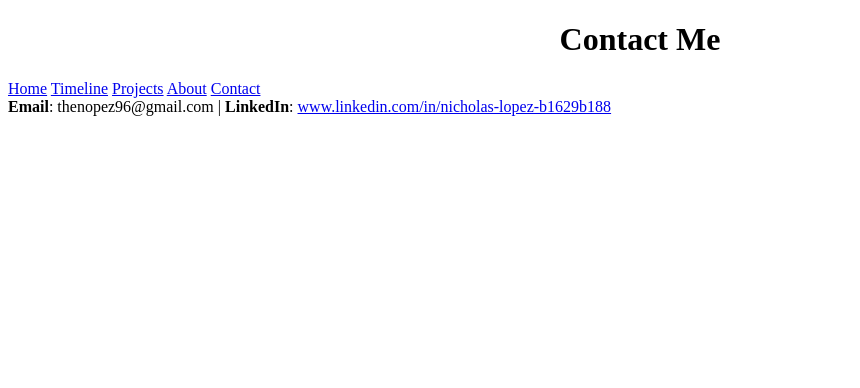
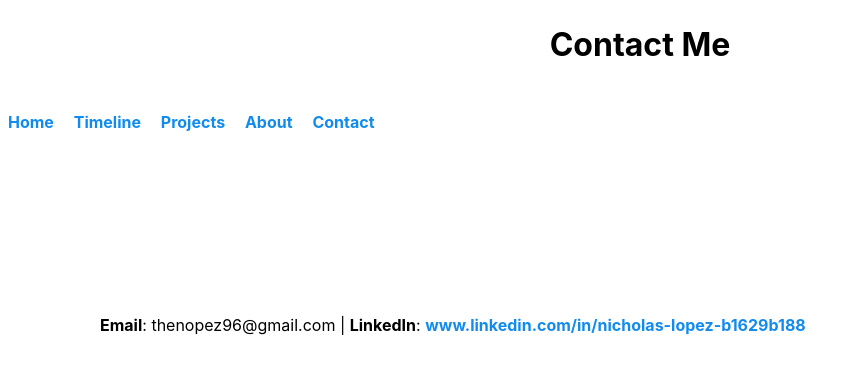
Before and after one commit to FenrirIsFree/the-beginnings, a plain HTML site: page contact.html in a window 1280 px wide. Shown: the whole page, without its empty margins (0-860 px from the left). Drawn offline with Linux system fonts and the light colour scheme.

Commit message:
Update contact.html

```diff
--- a/contact.html
+++ b/contact.html
@@ -5,18 +5,23 @@
         <meta http-equiv="X-UA-Compatible" content="IE=edge">
         <meta name="viewport" content="width=device-width, initial-scale=1.0">
         <title>Contact | Nicholas Lopez</title>
+        <link href="main.css" rel="stylesheet">
     </head>
+
     <body>
         <center>
-            <h1 text=green>Contact Me</h1>
+            <h1>Contact Me</h1>
         </center>
         <nav>
-            <a href="./index.html">Home</a>
-            <a href="./TheWebsiteTimeline.html">Timeline</a>
-            <a href="./projects.html">Projects</a>
-            <a href="./about.html">About</a>
-            <a href="./contact.html">Contact</a>
+            <ul>
+                <li><a href="./index.html">Home</a></li>
+                <li><a href="./TheWebsiteTimeline.html">Timeline</a></li>
+                <li><a href="./projects.html">Projects</a></li>
+                <li><a href="./about.html">About</a></li>
+                <li><a href="./contact.html">Contact</a></li>
+            </ul>
         </nav>
+
         <footer><strong>Email</strong>: thenopez96@gmail.com | <strong>LinkedIn</strong>: <a href="https://www.linkedin.com/in/nicholas-lopez-b1629b188" target="_blank">www.linkedin.com/in/nicholas-lopez-b1629b188</a></footer>
     </body>
 </html>
```
